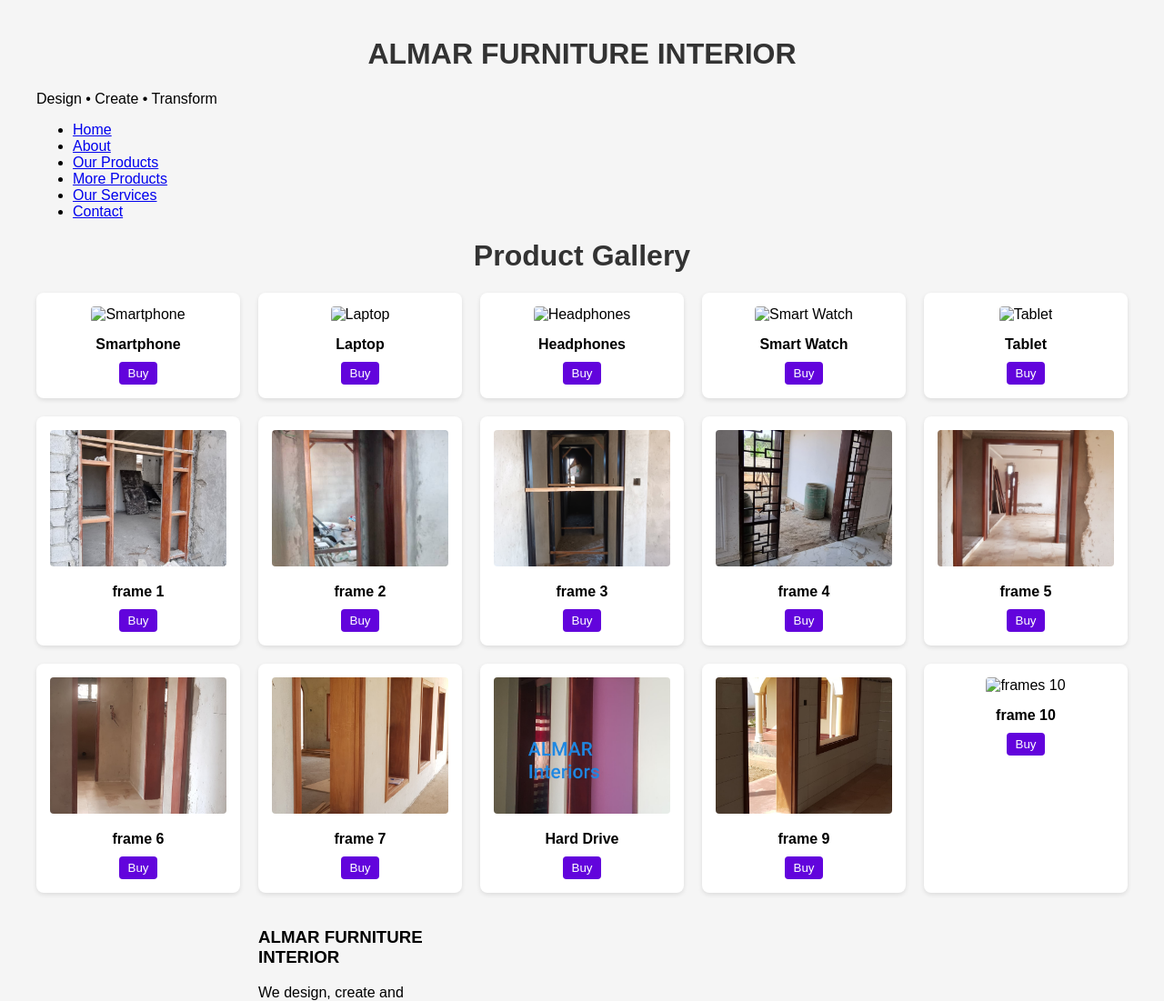
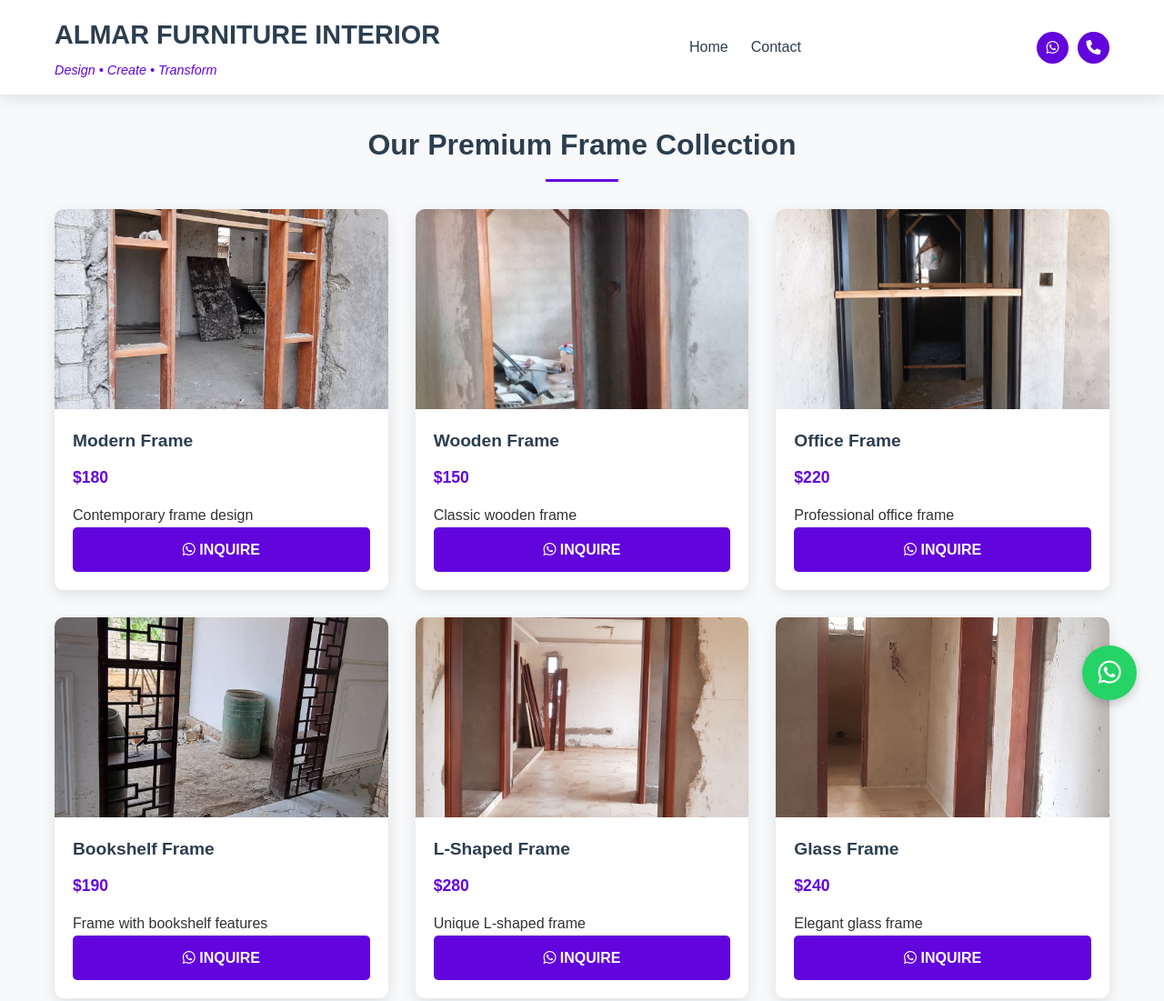
Before and after one commit to MocKup-1/furniture, a plain HTML site: page frames.html in a window 1280 px wide. Shown: the top 1101 px of the page at 91% size. Drawn offline with Linux system fonts and the light colour scheme.

Commit message:
Update frames.html

```diff
--- a/frames.html
+++ b/frames.html
@@ -3,55 +3,9 @@
 <head>
     <meta charset="UTF-8">
     <meta name="viewport" content="width=device-width, initial-scale=1.0">
-    <title>Product Gallery</title>
-    <style>
-        body {
-            font-family: Arial, sans-serif;
-            max-width: 1200px;
-            margin: 0 auto;
-            padding: 20px;
-            background-color: #f5f5f5;
-        }
-        h1 {
-            text-align: center;
-            color: #333;
-        }
-        .gallery {
-            display: grid;
-            grid-template-columns: repeat(auto-fill, minmax(200px, 1fr));
-            gap: 20px;
-        }
-        .product {
-            background: white;
-            padding: 15px;
-            border-radius: 8px;
-            box-shadow: 0 2px 5px rgba(0,0,0,0.1);
-            text-align: center;
-        }
-        .product img {
-            width: 100%;
-            height: 150px;
-            object-fit: cover;
-            border-radius: 4px;
-            margin-bottom: 10px;
-        }
-        .product-name {
-            font-weight: bold;
-            margin: 5px 0;
-        }
-        .buy-btn {
-            background-color: hsl(266, 96%, 44%);
-            color: white;
-            border: none;
-            padding: 5px 10px;
-            border-radius: 4px;
-            cursor: pointer;
-            margin-top: 5px;
-        }
-        .buy-btn:hover {
-            background-color: hsl(266, 96%, 44%);
-        }
-    </style>
+    <title>ALMAR FURNITURE INTERIOR - Premium Furniture</title>
+    <link rel="stylesheet" href="https://cdnjs.cloudflare.com/ajax/libs/font-awesome/6.4.0/css/all.min.css">
+    <link rel="stylesheet" href="styl.css">
 </head>
 <body>
     <!-- Header Section -->
@@ -64,16 +18,9 @@
 
             <nav class="navbar">
                 <ul class="nav-links">
-                    <li><a href="#home">Home</a></li>
-                    <li><a href="#about">About</a></li>
-                    <li><a href="#products">Our Products</a></li>
-                    <li><a href="#more-products">More Products</a></li>
-                    <li><a href="#services">Our Services</a></li>
+                    <li><a href="index.html">Home</a></li>
                     <li><a href="#contact">Contact</a></li>
                 </ul>
-                <div class="mobile-menu-btn">
-                    <i class="fas fa-bars"></i>
-                </div>
             </nav>
             <div class="social-icons">
                 <a href="https://wa.me/256702130441" class="whatsapp-icon" target="_blank">
@@ -83,121 +30,21 @@
                     <i class="fas fa-phone"></i>
                 </a>
             </div>
+            <div class="mobile-menu-btn">
+                <i class="fas fa-bars"></i>
+            </div>
         </div>
     </header>
 
-    <h1>Product Gallery</h1>
+    <main class="container">
+        <h1 class="main-title">Our Premium Furniture Collection</h1>
 
-    <div class="gallery">
-        <!-- Product 1 -->
-        <div class="product">
-            <img src="frames/phone" alt="Smartphone">
-            <div class="product-name">Smartphone</div>
-            <button class="buy-btn">Buy</button>
+        <div class="gallery">
+            <!-- Products will be loaded dynamically by JavaScript -->
         </div>
+    </main>
 
-        <!-- Product 2 -->
-        <div class="product">
-            <img src="frames/p" alt="Laptop">
-            <div class="product-name">Laptop</div>
-            <button class="buy-btn">Buy</button>
-        </div>
-
-        <!-- Product 3 -->
-        <div class="product">
-            <img src="frames/hones" alt="Headphones">
-            <div class="product-name">Headphones</div>
-            <button class="buy-btn">Buy</button>
-        </div>
-
-        <!-- Product 4 -->
-        <div class="product">
-            <img src="frames/+Watch" alt="Smart Watch">
-            <div class="product-name">Smart Watch</div>
-            <button class="buy-btn">Buy</button>
-        </div>
-
-        <!-- Product 5 -->
-        <div class="product">
-            <img src="frames/t" alt="Tablet">
-            <div class="product-name">Tablet</div>
-            <button class="buy-btn">Buy</button>
-        </div>
-
-        <!-- Product 6 -->
-        <div class="product">
-            <img src="frames/1.jpg" alt="Camera">
-            <div class="product-name">frame 1</div>
-            <button class="buy-btn">Buy</button>
-        </div>
-
-        <!-- Product 7 -->
-        <div class="product">
-            <img src="frames/2.jpg" alt="frame 2">
-            <div class="product-name">frame 2</div>
-            <button class="buy-btn">Buy</button>
-        </div>
-
-        <!-- Product 8 -->
-        <div class="product">
-            <img src="frames/3.jpg" alt="frame 3">
-            <div class="product-name">frame 3</div>
-            <button class="buy-btn">Buy</button>
-        </div>
-
-        <!-- Product 9 -->
-        <div class="product">
-            <img src="frames/4.jpg" alt="frame 4">
-            <div class="product-name">frame 4</div>
-            <button class="buy-btn">Buy</button>
-        </div>
-
-        <!-- Product 10 -->
-        <div class="product">
-            <img src="frames/5.jpg" alt="frame 5">
-            <div class="product-name">frame 5</div>
-            <button class="buy-btn">Buy</button>
-        </div>
-
-        <!-- Product 11 -->
-        <div class="product">
-            <img src="frames/6.jpg" alt="frame 6">
-            <div class="product-name">frame 6</div>
-            <button class="buy-btn">Buy</button>
-        </div>
-
-        <!-- Product 12 -->
-        <div class="product">
-            <img src="frames/7.jpg" alt="frame 7">
-            <div class="product-name">frame 7</div>
-            <button class="buy-btn">Buy</button>
-        </div>
-
-        <!-- Product 13 -->
-        <div class="product">
-            <img src="frames/8.jpg" alt="frames 8">
-            <div class="product-name">Hard Drive</div>
-            <button class="buy-btn">Buy</button>
-        </div>
-
-        <!-- Product 14 -->
-        <div class="product">
-            <img src="frames/9.jpg" alt="frame 9">
-            <div class="product-name">frame 9</div>
-            <button class="buy-btn">Buy</button>
-        </div>
-
-        <!-- Product 15 -->
-        <div class="product">
-            <img src="frames/10.jpg" alt="frames 10">
-            <div class="product-name">frame 10</div>
-            <button class="buy-btn">Buy</button>
-        </div>
-
-
-
-
-             <!-- Floating WhatsApp Button -->
+    <!-- Floating WhatsApp Button -->
     <div class="floating-whatsapp">
         <a href="https://wa.me/256702130441" target="_blank">
             <i class="fab fa-whatsapp"></i>
@@ -215,7 +62,7 @@
                         <a href="#"><i class="fab fa-facebook-f"></i></a>
                         <a href="#"><i class="fab fa-instagram"></i></a>
                         <a href="#"><i class="fab fa-tiktok"></i></a>
-                        <a href="#"><i class="fab fa-whatsapp"></i></a>
+                        <a href="https://wa.me/256702130441"><i class="fab fa-whatsapp"></i></a>
                     </div>
                 </div>
                 <div class="footer-links">
@@ -239,7 +86,7 @@
                     <p>Subscribe for updates and offers</p>
                     <form id="newsletterForm">
                         <input type="email" placeholder="Your Email" required>
-                        <button type="submit" class="btn btn-primary">Subscribe</button>
+                        <button type="submit" class="btn-primary">Subscribe</button>
                     </form>
                 </div>
             </div>
@@ -249,7 +96,6 @@
         </div>
     </footer>
 
-        </div>
-    </div>
+    <script src="scrip.js"></script>
 </body>
 </html>
```
